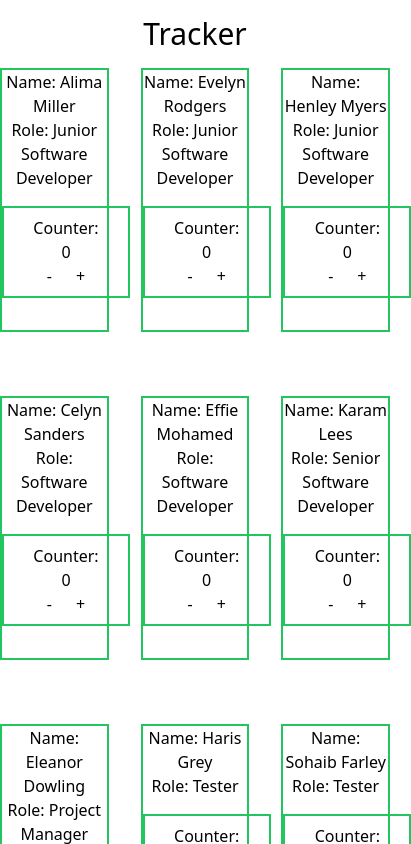
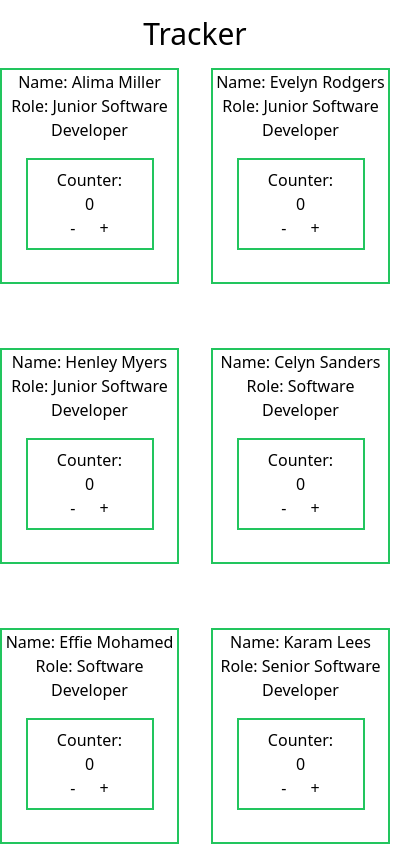
Before and after one commit to Arunkumar-Arivazhagan/ticket-tracker, a React (Vite) app: page / in a window 390 px wide. Shown: the top 844 px of the page, 411 px wide, since content can reach past the window. Built offline with nearby package versions, Linux system fonts and the light colour scheme.

Commit message:
mobile & tab comp

```diff
--- a/src/App.tsx
+++ b/src/App.tsx
@@ -4,7 +4,7 @@
 const App = () => (
   <>
     <h1 className="text-3xl text-center mb-4 mt-4">Tracker</h1>
-    <div className="grid grid-cols-3 gap-8">
+    <div className="grid grid-cols-2 gap-8 md:grid-cols-3 lg:grid-cols-4">
       {employees.map(({ id, name, role }) => (
         <Employee key={id} name={name} role={role} />
       ))}
```
